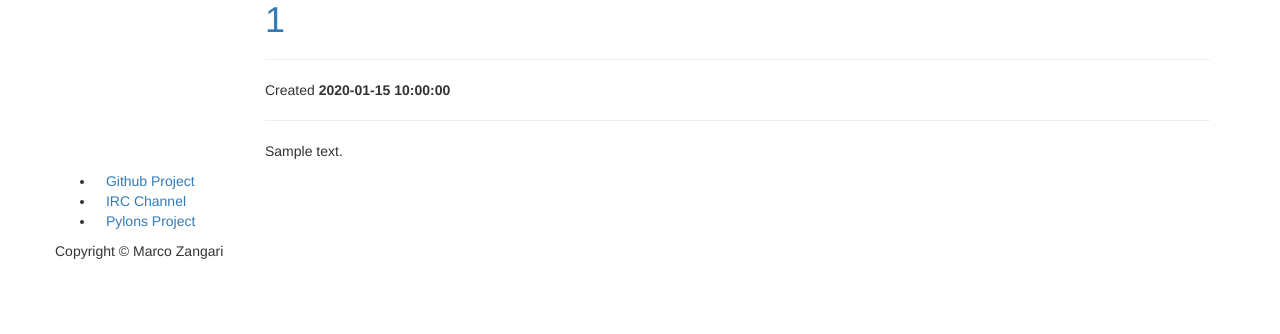
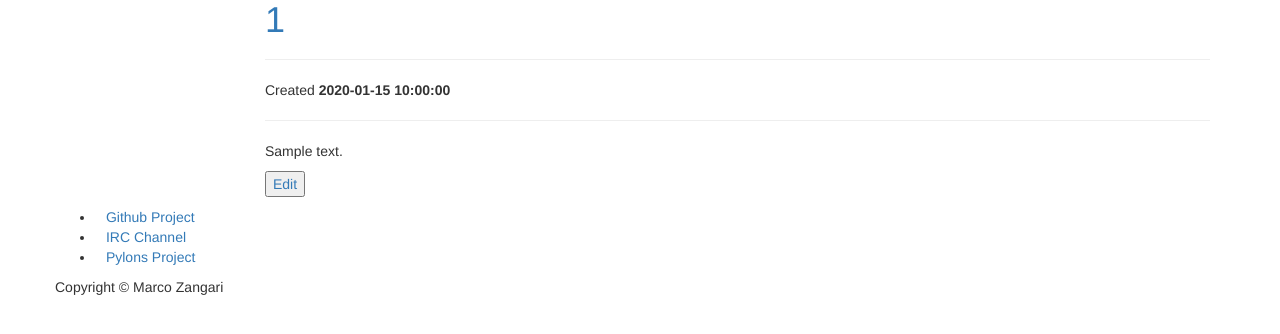
Before and after one commit to marco-zangari/pyramid-learning-journal, a Python web app: template learning_journal/templates/detail.jinja2 in a window 1280 px wide. Shown: the part 182-516 px from the top of the page. Run offline with Jinja, Linux system fonts and the light colour scheme; the template is opened without the code that fills it: most values are stand-ins (such as "Sample title", 1, 10 or a date in 2020); some libraries are stand-ins or nearby versions; some web fonts are replaced.

Commit message:
detail view has link to update view via button

```diff
--- a/learning_journal/templates/detail.jinja2
+++ b/learning_journal/templates/detail.jinja2
@@ -7,5 +7,6 @@
         <p>Created <strong>{{ creation_date }}</strong></p>
         <hr />
         <p>{{ body }}</p>
+        <p><a href="{{ request.route_url('update', id=id) }}"><button>Edit</button></a></p>
     </article>
 {% endblock %}
```
